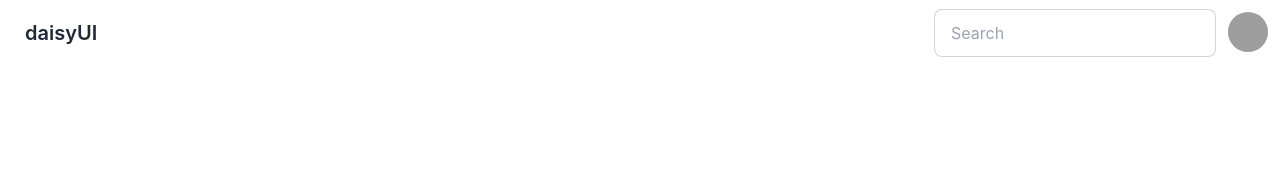
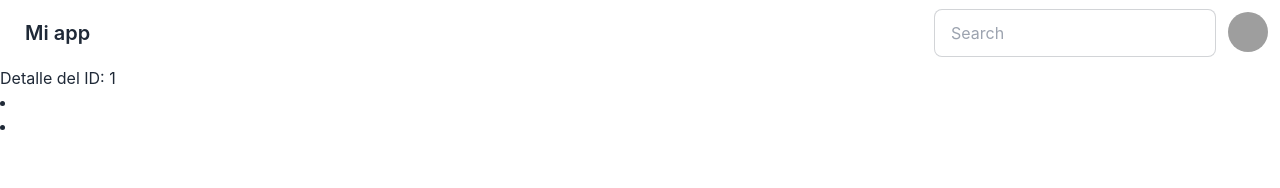
Before and after one commit to karmap/react38095, a React (Create React App) app: page /ram/1 in a window 1280 px wide. Before the commit this address had no page. Shown: the top 188 px of the page. Built offline with nearby package versions, Linux system fonts and the light colour scheme; no server answers; grey boxes are pictures that could not be loaded.

Commit message:
react router useParams

```diff
--- a/src/App.js
+++ b/src/App.js
@@ -8,6 +8,8 @@ import ItemListContainer from './components/shop/ItemListContainer';
 import StarWarsContainer from './components/starwars/StarWarsContainer';
 import RMContainer from './components/rickmorty/RMContainer';
 import { BrowserRouter, Route, Routes } from 'react-router-dom';
+import Error404 from './components/Error404';
+import RMDetail from './components/rickmorty/RMDetail';
 
 function App() {
 
@@ -23,7 +25,9 @@ function App() {
         <Routes>
           <Route path={'/'} element={<Clicker/>} />
           <Route path={'/ram'} element={<RMContainer/>} />
+          <Route path={'/ram/:id'} element={<RMDetail/>} />
           <Route path={'/swapi'} element={<StarWarsContainer/>} />
+          <Route path={'*'} element={<Error404/>} />
         </Routes>
       </BrowserRouter>
     </>
--- /dev/null
+++ b/src/components/Error404.js
@@ -0,0 +1,6 @@
+const Error404 = () => {
+  return (
+    <div className="text-4xl font-bold text-red-600">Error 404</div>
+  )
+}
+export default Error404
--- a/src/components/NavBar.js
+++ b/src/components/NavBar.js
@@ -1,8 +1,10 @@
+import { Link } from "react-router-dom"
+
 const NavBar = () => {
   return (
     <div className="navbar bg-base-100">
     <div className="flex-1">
-        <a className="btn btn-ghost normal-case text-xl">daisyUI</a>
+        <Link to='/' className="btn btn-ghost normal-case text-xl">Mi app</Link>
     </div>
     <div className="flex-none gap-2">
         <div className="form-control">
@@ -16,12 +18,12 @@ const NavBar = () => {
         </label>
         <ul tabIndex={0} className="mt-3 p-2 shadow menu menu-compact dropdown-content bg-base-100 rounded-box w-52">
             <li>
-            <a className="justify-between">
-                Profile
-                <span className="badge">New</span>
-            </a>
+            <Link to='/ram' className="justify-between">
+                Rick and Morty
+                {/* <span className="badge">New</span> */}
+            </Link>
             </li>
-            <li><a>Settings</a></li>
+            <li><Link to='/swapi'>StarWars</Link></li>
             <li><a>Logout</a></li>
         </ul>
         </div>
--- a/src/components/rickmorty/RMContainer.js
+++ b/src/components/rickmorty/RMContainer.js
@@ -1,12 +1,13 @@
 import axios from "axios"
 import { useEffect, useState } from "react"
+import { Link } from "react-router-dom"
 
-export const RMCard = ( {name, image} ) => {
+export const RMCard = ( {id, name, image} ) => {
   return (
-    <div>
+    <Link to={`/ram/${id}`}>
         <div>{name}</div>
         <img src={image} />
-    </div>
+    </Link>
   )
 }
 
--- /dev/null
+++ b/src/components/rickmorty/RMDetail.js
@@ -0,0 +1,31 @@
+import { data } from "autoprefixer"
+import axios from "axios"
+import { useEffect, useState } from "react"
+import { useParams } from "react-router-dom"
+
+const RMDetail = () => {
+
+  const { id } = useParams()
+  const [char, setChar] = useState({})
+
+  useEffect(() => {
+    getChar()
+  }, [])
+
+  const getChar = async () => {
+    const URL = 'https://rickandmortyapi.com/api/character/' + id
+    const response = await axios.get(URL)
+    console.log(response.data);
+    setChar( response.data )
+  }
+
+  return (
+    <>
+        <div>Detalle del ID: {id}</div>
+        <li>{ char.name }</li>
+        <li>{ char.species }</li>
+        <img src={ char.image }></img>
+    </>
+  )
+}
+export default RMDetail
```
